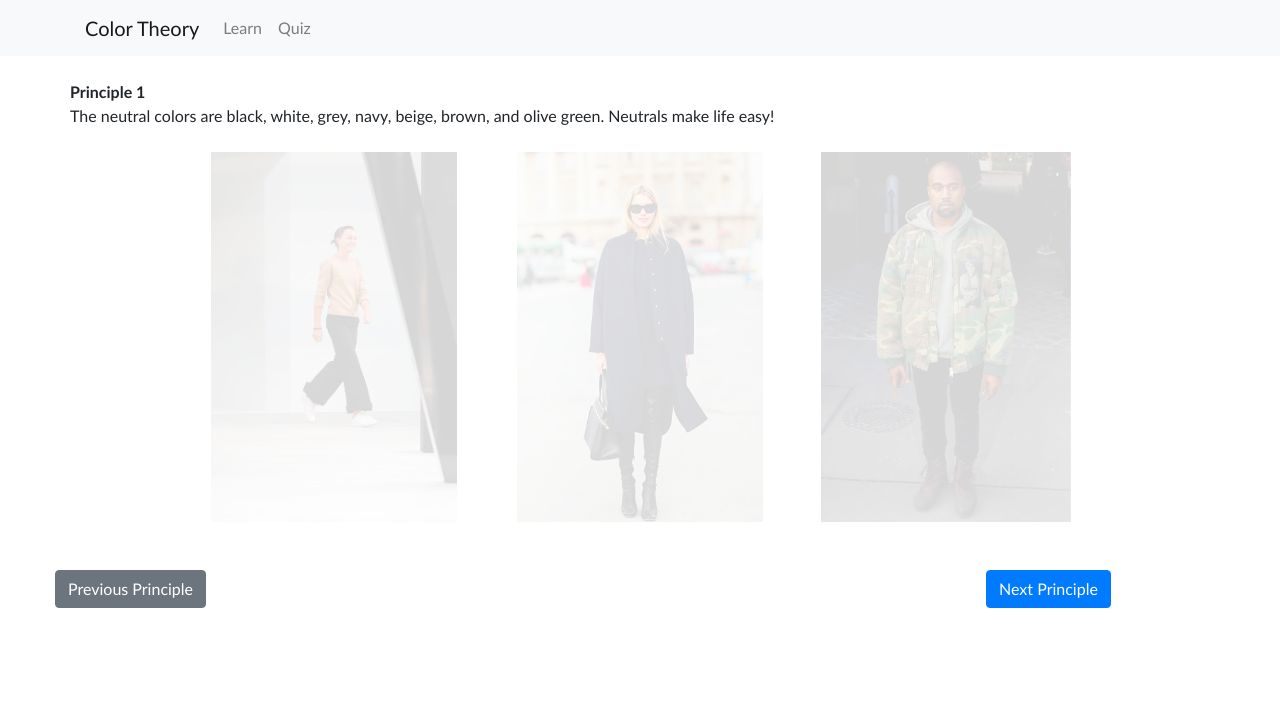
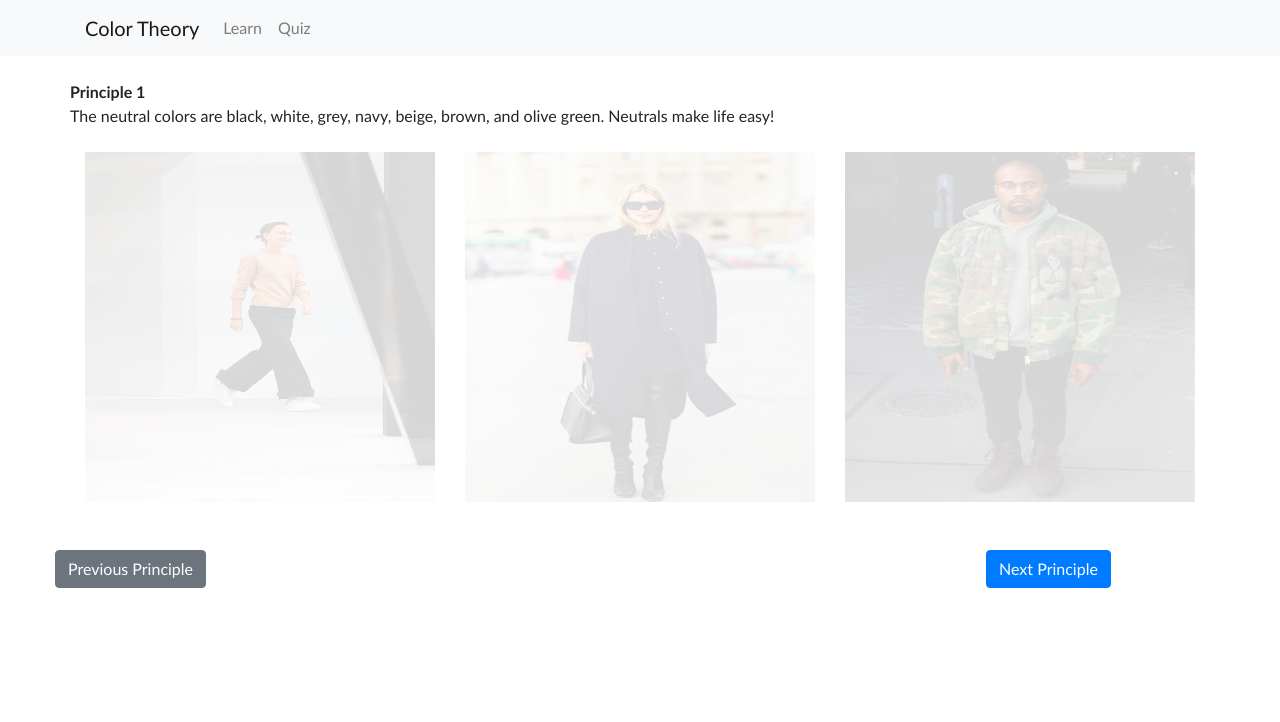
Before and after one commit to ldobrovic/ui-color-theory, a Flask app: page /learn/1 in a window 1280 px wide. Shown: the top 722 px of the page. Run offline with Flask 2, Linux system fonts and the light colour scheme; some libraries are stand-ins or nearby versions.

Commit message:
playing around

```diff
--- a/server.py
+++ b/server.py
@@ -151,26 +151,20 @@ questions = [
     },
     {
         "id": "2",
-        "text": "Identify an analogous color pair",
+        "text": "Identify at least one analogous color pair",
         "images": [
-            "#00ba00", #green
-            "#ff0000", #red
-            "black", #black
-            "#ffa100", #orange
-            "#00b6d8", #teal
-            "#fffa00", #yellow
-            "#0025c2", #blue
-            "#980ec2", #purple
+            "#00ba00",
+            "#ff0000",
+            "black",
+            "#ffa100",
+            "#00b6d8",
+            "#fffa00",
+            "#0025c2",
+            "#980ec2", #navy
         ],
          "answer":[
-             ["#00ba00", "#fffa00",], #green and yellow
-             ["#00ba00", "#0025c2"], #green and blue
-             ["#ff0000", "#ffa100"], #red and orange
-             ["#ff0000","#980ec2" ], #red and purple
-             ["#ffa100","#fffa00"], #orange and yellow
-             ["#00b6d8",  "#0025c2"], #teal and blue
-             ["#00b6d8", "#00ba00"], #teal and green
-             ["#0025c2", "#980ec2"] #blue and purple
+            ["#00ba00","#00b6d8"],
+            ["#0025c2", "#980ec2"],
         ],
     },
     {
--- a/static/main.css
+++ b/static/main.css
@@ -1,31 +1,12 @@
-:root {
-  /* color wheel colors */
-  --one: #fffa00;
-  --two: #ffcd00;
-  --three: #ffa100;
-  --four: #ff7300;
-  --five: #ff0000;
-  --six: #ff0096;
-  --seven: #980ec2;
-  --eight: #0025c2;
-  --nine: #007bcc;
-  --ten: #00b6d8;
-  --eleven: #00ba00;
-  --twelve: #68d000;
-  /* neutral colors  */
-  --beige: #e1c699;
-  --navy: #1c4587;
-  /* extra colors */
-  --pink: #ffd6ecff;
-  --fuschia: #cc05fc;
-  --purple: #9900ff;
-  --teal: #01ffff;
-  --orange: #ff9900;
-  --pink: #ff00ff;
+body {
+  font-family: "Trebuchet MS";
 }
 
 .quiz-container {
   padding: 1em;
+}
+.principle{
+  font-size: large;
 }
 
 .quiz-header {
@@ -33,6 +14,7 @@
 }
 .color-block {
   min-height: 100px;
+  min-width: 125px;
 }
 .color-block:hover {
   opacity: 0.8;
@@ -88,20 +70,13 @@
   text-align: center;
   font-weight: bold;
   font-size: large;
-  font-family: "Trebuchet MS";
   margin-top: 60px;
   margin-bottom: 15px;
   color: black;
 }
-.text-font {
-  font-family: "Trebuchet MS";
-}
-#learn_header {
-  padding-left: 280px;
-}
-.start_center {
-  padding-left: 530px;
-}
+
+
+
 .container1 {
   height: 250px;
   width: auto;
@@ -113,8 +88,7 @@
   padding-left: 30px;
 }
 .img_wrap {
-  height: 370px;
-  width: auto;
+  max-height: 350px;
   /* opacity: 0.3; */
 }
 
@@ -135,7 +109,7 @@
   transition: opacity 0.2s, visibility 0.2s;
 }
 
-.img_hover {
+.img_hover, .wheel{
   opacity: 0.4;
 }
 
@@ -156,15 +130,12 @@
   visibility: visible;
   opacity: 1;
 }
-
 .img_description:hover {
   opacity: 1;
 }
-
 .img_description:hover .img_wrap{
   opacity: 1;
 }
-
 .img_wrap:hover {
   opacity: 1;
 } */
@@ -175,9 +146,7 @@
 .quiz_margin {
   margin-right: 20px;
 }
-.welcome_center {
-  padding-left: 450px;
-}
+
 .disinlineblck {
   display: inline-block;
 }
@@ -185,28 +154,29 @@
   font-size: 18;
   font-weight: bold;
 }
-.img_center {
-  /* margin-left: 1px;
-  margin-right: 1px; */
-}
+/* .img_center {
+  margin-left: 1px;
+  margin-right: 1px;
+} */
 
-.triple_img_row {
-  padding-left: 10%;
-  padding-right: 10%;
-}
+/* .triple_img_row {
+  padding-left: 10px;
+  padding-right: 10px;
+} */
 
 .q5_img {
   height: 370px;
   width: auto;
 }
 
-/* .head,
-.shoulder,
-.hand,
-.leg,
-.bod {
-  position: absolute;
-} */
+.q5_highlight {
+  outline: 5px solid rgb(88, 86, 86);
+  outline-offset: -5px;
+}
+
+.q5_correct {
+  outline-color:rgb(13, 229, 13) !important;
+}
 
 .stick_container {
   display: block;
--- a/templates/layout.html
+++ b/templates/layout.html
@@ -49,7 +49,9 @@
         </div>
       </nav>
 
-      <div class="container justify-content-center">{% block content %} {% endblock %}</div>
+      <div class="container justify-content-center">
+        {% block content %} {% endblock %}
+      </div>
     </div>
   </body>
 </html>
```
Also changed, not shown: templates/welcome.html (+16 -7 lines).
